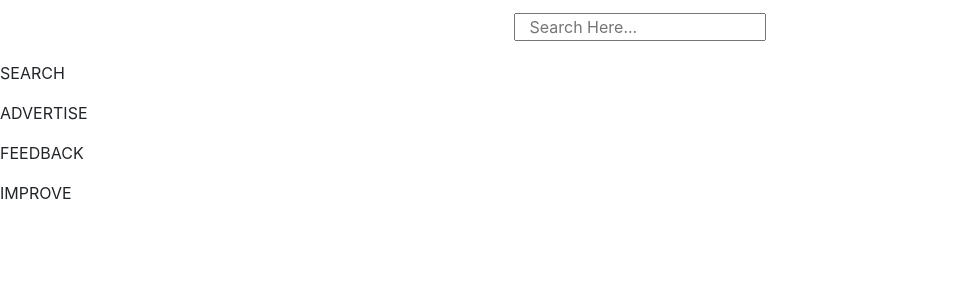
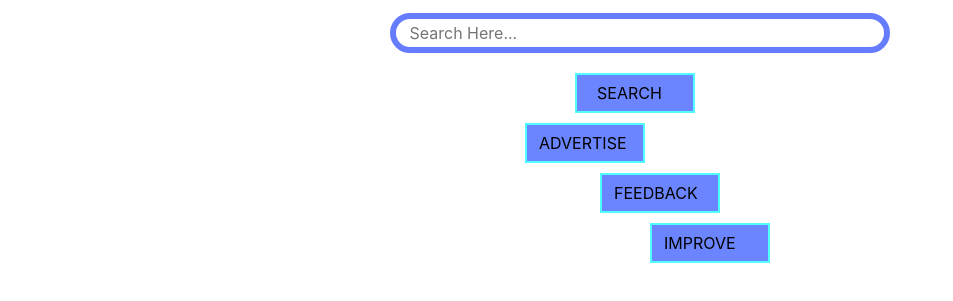
Before and after one commit to NeilDatt/DogDoggieDo_SearchEngine, a plain HTML site: page index.html in a window 1280 px wide. Shown: the part 363-664 px from the top of the page, without its empty margins (0-953 px from the left). Drawn offline with nearby package versions, Linux system fonts and the light colour scheme; files whose address does not match are found by name.

Commit message:
Update style.css

```diff
--- a/style.css
+++ b/style.css
@@ -19,6 +19,15 @@ body{
     align-content: center;
     height: 220px;
     width: 220px;
+    transition: 0.6s;
+}
+
+.ico:hover{
+    margin-top: 80px;
+    align-content: center;
+    height: 240px;
+    width: 240px;
+    transition: 0.6s;
 }
 
 .search{
@@ -31,3 +40,107 @@ body{
     font-family: -apple-system, BlinkMacSystemFont, 'Segoe UI', Roboto, Oxygen, Ubuntu, Cantarell, 'Open Sans', 'Helvetica Neue', sans-serif;
     color: rgb(46, 46, 46);
 }
+
+.searchButton{
+    background-color: rgb(106, 133, 255);
+    color: rgb(0, 0, 0);
+    height: 40px;
+    width: 120px;
+    border: 2px solid rgb(79, 255, 255);
+    cursor: pointer;
+    transition: 0.6s;
+    margin-left: 575px;
+}
+
+.searchButton:hover{
+    background-color: rgb(0, 255, 76);
+    color: rgb(255, 255, 255);
+    height: 40px;
+    width: 120px;
+    border: 2px solid rgb(0, 0, 0);
+    cursor: pointer;
+    transition: 0.6s;
+}
+
+.advertiseButton{
+    background-color: rgb(106, 133, 255);
+    color: rgb(0, 0, 0);
+    height: 40px;
+    width: 120px;
+    border: 2px solid rgb(79, 255, 255);
+    cursor: pointer;
+    transition: 0.6s;
+    margin-left: 525px;
+    margin-top: 10px;
+}
+
+.advertiseButton:hover{
+    background-color: rgb(0, 255, 76);
+    color: rgb(255, 255, 255);
+    height: 40px;
+    width: 120px;
+    border: 2px solid rgb(0, 0, 0);
+    cursor: pointer;
+    transition: 0.6s;
+}
+
+.feedbackButton{
+    background-color: rgb(106, 133, 255);
+    color: rgb(0, 0, 0);
+    height: 40px;
+    width: 120px;
+    border: 2px solid rgb(79, 255, 255);
+    cursor: pointer;
+    transition: 0.6s;
+    margin-left: 600px;
+    margin-top: 10px;
+}
+
+.feedbackButton:hover{
+    background-color: rgb(0, 255, 76);
+    color: rgb(255, 255, 255);
+    height: 40px;
+    width: 120px;
+    border: 2px solid rgb(0, 0, 0);
+    cursor: pointer;
+    transition: 0.6s;
+}
+
+.improveButton{
+    background-color: rgb(106, 133, 255);
+    color: rgb(0, 0, 0);
+    height: 40px;
+    width: 120px;
+    border: 2px solid rgb(79, 255, 255);
+    cursor: pointer;
+    transition: 0.6s;
+    margin-left: 650px;
+    margin-top: 10px;
+}
+
+.improveButton:hover{
+    background-color: rgb(0, 255, 76);
+    color: rgb(255, 255, 255);
+    height: 40px;
+    width: 120px;
+    border: 2px solid rgb(0, 0, 0);
+    cursor: pointer;
+    transition: 0.6s;
+}
+
+.none{
+    margin-top: 6px;
+    margin-left: 20px;
+}
+
+.none1{
+    margin-top: 6px;
+    margin-left: 12px;
+}
+
+input{
+    width: 500px;
+    border: 6px solid rgb(101, 124, 255);
+    height: 40px;
+    border-radius: 50px;
+}
```
